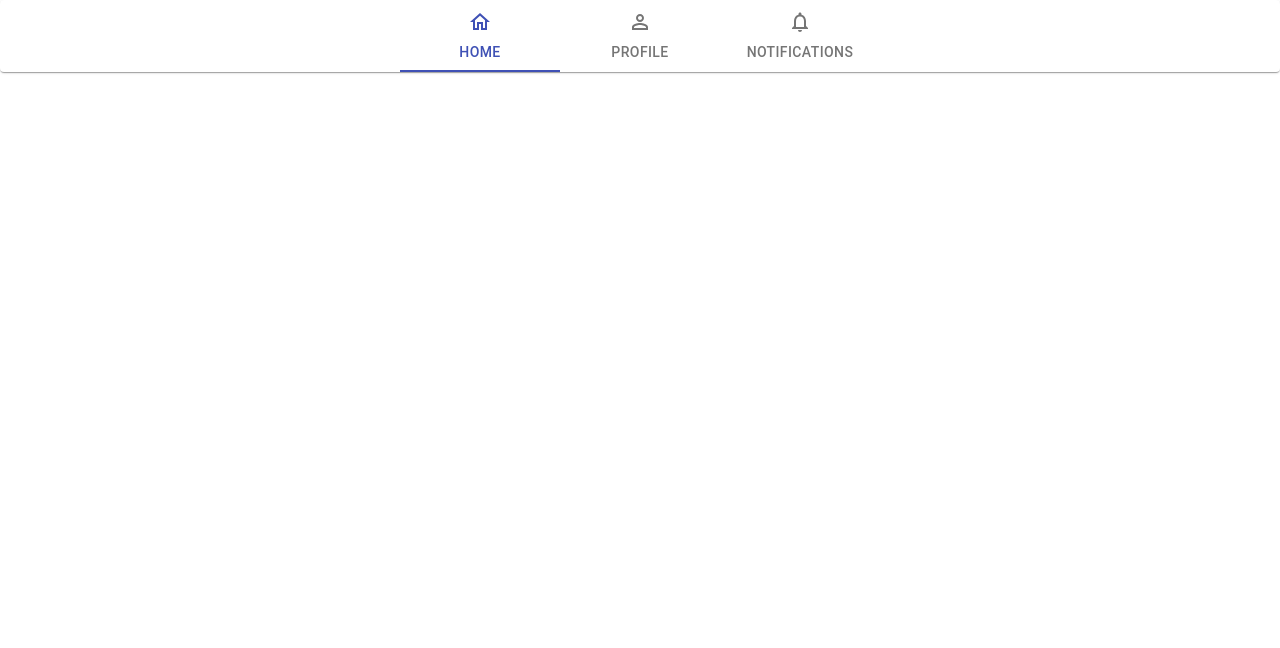
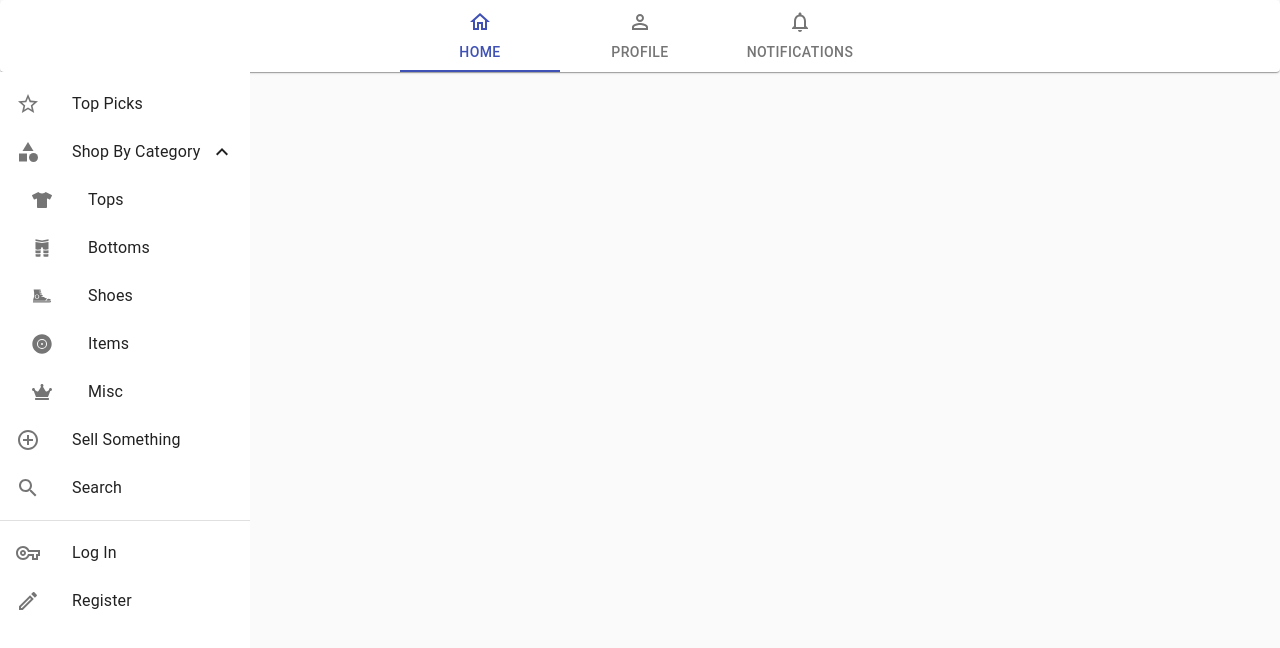
Before and after one commit to russtelen/HUSTLAZ, a React (Create React App) app: page / in a window 1280 px wide. Shown: the top 648 px of the page. Built offline with nearby package versions, Linux system fonts and the light colour scheme.

Commit message:
Set up SideMenu page #32

```diff
--- a/src/App.js
+++ b/src/App.js
@@ -1,11 +1,13 @@
 import logo from "./logo.svg";
 import "./App.css";
 import PageHeader from "./layouts/PageHeader/PageHeader";
+import DashBoardPage from "./layouts/DashBoardPage/DashBoardPage";
 
 function App() {
   return (
     <>
       <PageHeader />
+      <DashBoardPage />
     </>
   );
 }
--- a/src/components/SideMenu/SideMenu.js
+++ b/src/components/SideMenu/SideMenu.js
@@ -38,7 +38,20 @@ const useStyles = makeStyles((theme) => ({
   },
 }));
 
-const SideMenu = ({ user, events }) => {
+const SideMenu = ({
+  user,
+  topPicksClicked,
+  topsCatClicked,
+  bottomsCatClicked,
+  shoesCatClicked,
+  itemsCatClicked,
+  miscCatClicked,
+  sellSomethingClicked,
+  searchClicked,
+  loginClicked,
+  registerClicked,
+  logoutClicked,
+}) => {
   const classes = useStyles();
   const [open, setOpen] = React.useState(true);
 
@@ -50,7 +63,7 @@ const SideMenu = ({ user, events }) => {
     <div className={classes.root}>
       <CssBaseline />
       <List>
-        <ListItem button onClick={() => events.topPicksClicked()}>
+        <ListItem button onClick={() => topPicksClicked()}>
           <ListItemIcon>
             <StarBorderOutlinedIcon />
           </ListItemIcon>
@@ -68,7 +81,7 @@ const SideMenu = ({ user, events }) => {
             <ListItem
               button
               className={classes.nested}
-              onClick={() => events.topsCatClicked()}
+              onClick={() => topsCatClicked()}
             >
               <ListItemIcon>
                 <FaTshirt size={20} />
@@ -78,7 +91,7 @@ const SideMenu = ({ user, events }) => {
             <ListItem
               button
               className={classes.nested}
-              onClick={() => events.bottomsCatClicked()}
+              onClick={() => bottomsCatClicked()}
             >
               <ListItemIcon>
                 <GiArmoredPants size={20} />
@@ -88,7 +101,7 @@ const SideMenu = ({ user, events }) => {
             <ListItem
               button
               className={classes.nested}
-              onClick={() => events.shoesCatClicked()}
+              onClick={() => shoesCatClicked()}
             >
               <ListItemIcon>
                 <GiConverseShoe size={20} />
@@ -98,7 +111,7 @@ const SideMenu = ({ user, events }) => {
             <ListItem
               button
               className={classes.nested}
-              onClick={() => events.itemsCatClicked()}
+              onClick={() => itemsCatClicked()}
             >
               <ListItemIcon>
                 <FaRecordVinyl size={20} />
@@ -108,7 +121,7 @@ const SideMenu = ({ user, events }) => {
             <ListItem
               button
               className={classes.nested}
-              onClick={() => events.miscCatClicked()}
+              onClick={() => miscCatClicked()}
             >
               <ListItemIcon>
                 <FaCrown size={20} />
@@ -117,13 +130,13 @@ const SideMenu = ({ user, events }) => {
             </ListItem>
           </List>
         </Collapse>
-        <ListItem button onClick={() => events.sellSomethingClicked()}>
+        <ListItem button onClick={() => sellSomethingClicked()}>
           <ListItemIcon>
             <ControlPointOutlinedIcon />
           </ListItemIcon>
           <ListItemText primary="Sell Something" />
         </ListItem>
-        <ListItem button onClick={() => events.searchClicked()}>
+        <ListItem button onClick={() => searchClicked()}>
           <ListItemIcon>
             <SearchOutlinedIcon />
           </ListItemIcon>
@@ -134,7 +147,7 @@ const SideMenu = ({ user, events }) => {
       <List>
         {user ? (
           <>
-            <ListItem button onClick={() => events.logoutClicked()}>
+            <ListItem button onClick={() => logoutClicked()}>
               <ListItemIcon>
                 <ExitToAppOutlinedIcon />
               </ListItemIcon>
@@ -143,13 +156,13 @@ const SideMenu = ({ user, events }) => {
           </>
         ) : (
           <>
-            <ListItem button onClick={() => events.loginClicked()}>
+            <ListItem button onClick={() => loginClicked()}>
               <ListItemIcon>
                 <VpnKeyOutlinedIcon />
               </ListItemIcon>
               <ListItemText primary="Log In" />
             </ListItem>
-            <ListItem button onClick={() => events.registerClicked()}>
+            <ListItem button onClick={() => registerClicked()}>
               <ListItemIcon>
                 <CreateOutlinedIcon />
               </ListItemIcon>
--- /dev/null
+++ b/src/layouts/DashBoardPage/DashBoardPage.js
@@ -0,0 +1,12 @@
+import React from "react";
+import SideMenuPage from "../SideMenuPage/SideMenuPage";
+
+const DashBoardPage = () => {
+  return (
+    <>
+      <SideMenuPage />
+    </>
+  );
+};
+
+export default DashBoardPage;
--- /dev/null
+++ b/src/layouts/SideMenuPage/SideMenuPage.js
@@ -0,0 +1,66 @@
+import React from "react";
+import SideMenu from "../../components/SideMenu/SideMenu";
+
+const SideMenuPage = () => {
+  const topPicksClicked = () => {
+    console.log("Top Picks");
+  };
+
+  const topsCatClicked = () => {
+    console.log("Tops Category");
+  };
+
+  const bottomsCatClicked = () => {
+    console.log("Bottoms Category");
+  };
+
+  const shoesCatClicked = () => {
+    console.log("Shoes Category");
+  };
+
+  const itemsCatClicked = () => {
+    console.log("Items Category");
+  };
+
+  const miscCatClicked = () => {
+    console.log("Misc Category");
+  };
+
+  const sellSomethingClicked = () => {
+    console.log("Sell Form");
+  };
+
+  const searchClicked = () => {
+    console.log("Search");
+  };
+
+  const loginClicked = () => {
+    console.log("Login form");
+  };
+
+  const registerClicked = () => {
+    console.log("Register form");
+  };
+
+  const logoutClicked = () => {
+    console.log("Logout User");
+  };
+
+  return (
+    <SideMenu
+      topPicksClicked={() => topPicksClicked()}
+      topsCatClicked={() => topsCatClicked()}
+      bottomsCatClicked={() => bottomsCatClicked()}
+      shoesCatClicked={() => shoesCatClicked()}
+      itemsCatClicked={() => itemsCatClicked()}
+      miscCatClicked={() => miscCatClicked()}
+      sellSomethingClicked={() => sellSomethingClicked()}
+      searchClicked={() => searchClicked()}
+      loginClicked={() => loginClicked()}
+      registerClicked={() => registerClicked()}
+      logoutClicked={() => logoutClicked()}
+    />
+  );
+};
+
+export default SideMenuPage;
```
